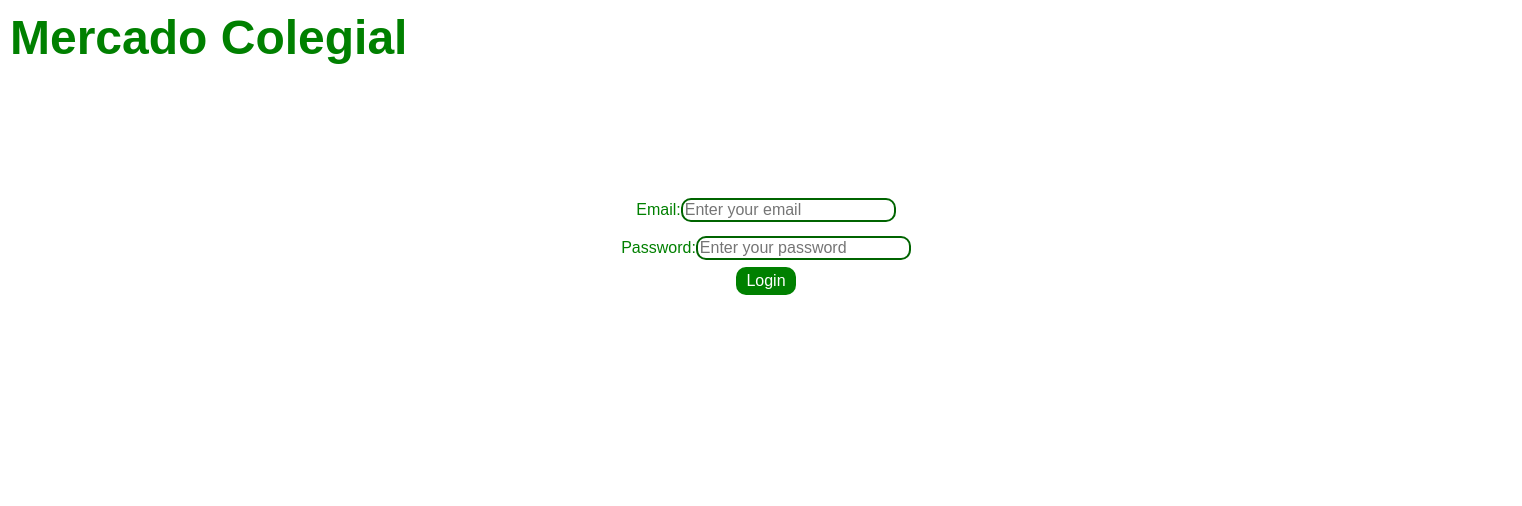
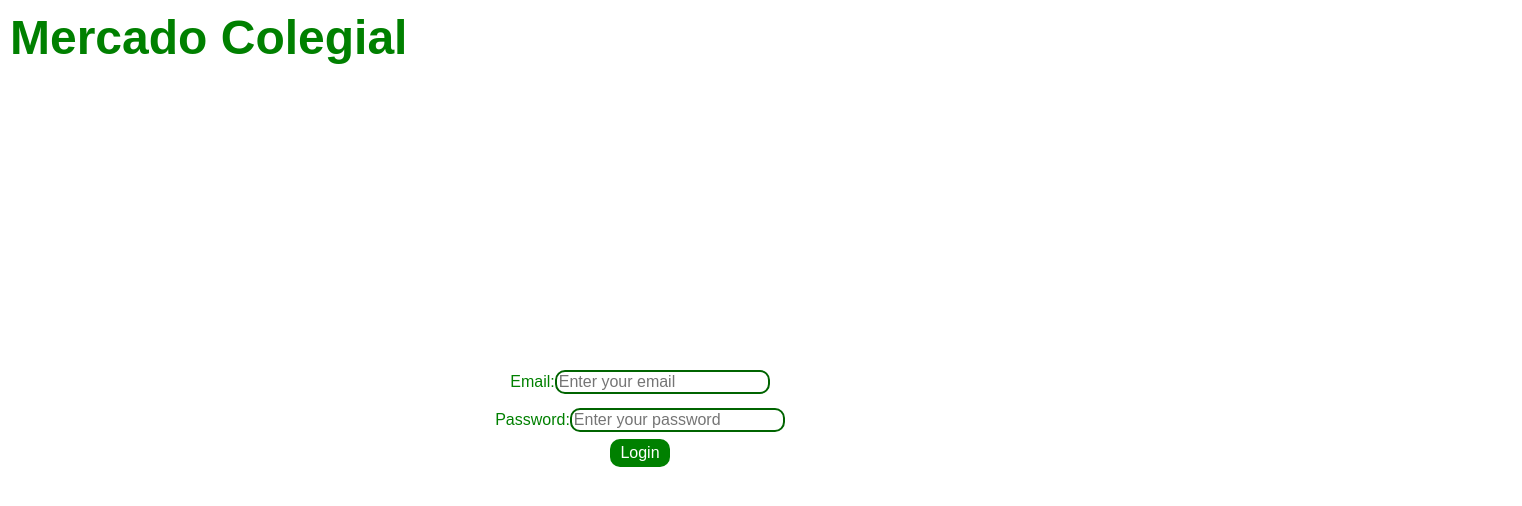
Before and after one commit to uprm-inso4101-2024-2025-s1/semester-project-mercado-colegial-online, a Vue app in the folder vue-project/: page /clientlogin in a window 1280 px wide. Shown: the top 506 px of the page, 1522 px wide, since content can reach past the window. Built offline with nearby package versions, Linux system fonts and the light colour scheme.

Commit message:
Adjusted height of elements

```diff
--- a/vue-project/src/views/ClientLogIn.vue
+++ b/vue-project/src/views/ClientLogIn.vue
@@ -59,7 +59,6 @@ export default {
 
 <style scoped>
 body {
-    background-color: rgb(255, 5, 5);
     color: black;
     font-family: Arial, sans-serif;
 }
@@ -77,8 +76,8 @@ body {
     flex-direction: column;
     justify-content: center; /* Center elements vertically */
     align-items: center; /* Center elements horizontally */
-    padding: 10%;
-    width: 100%; /* Optional: Set width to take the full available space */
+    padding: 10px;
+    height: 85vh
 }
 
 .formElement {
```
